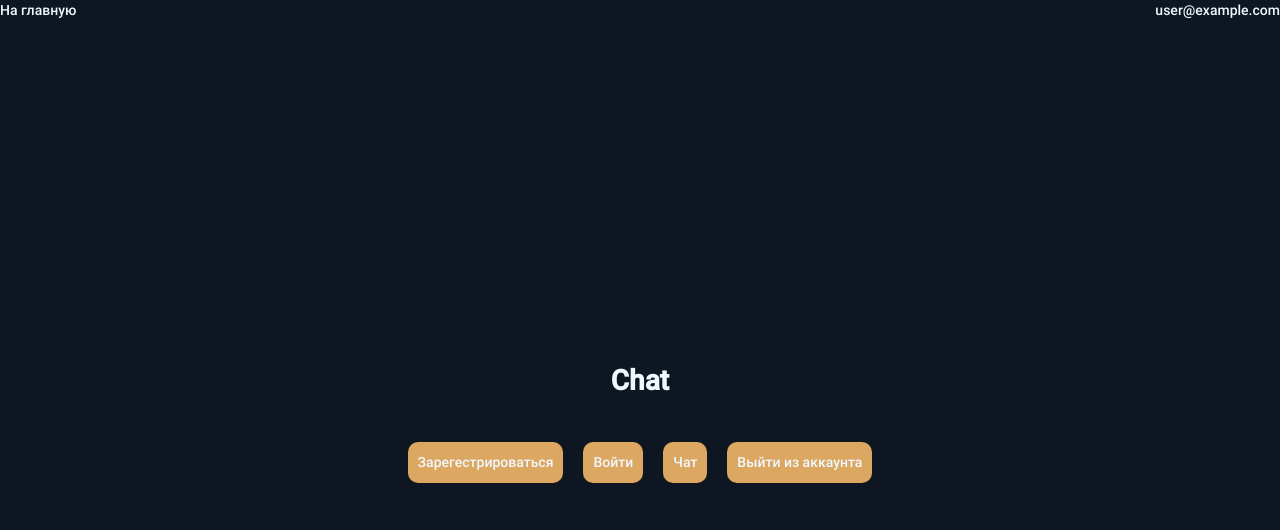
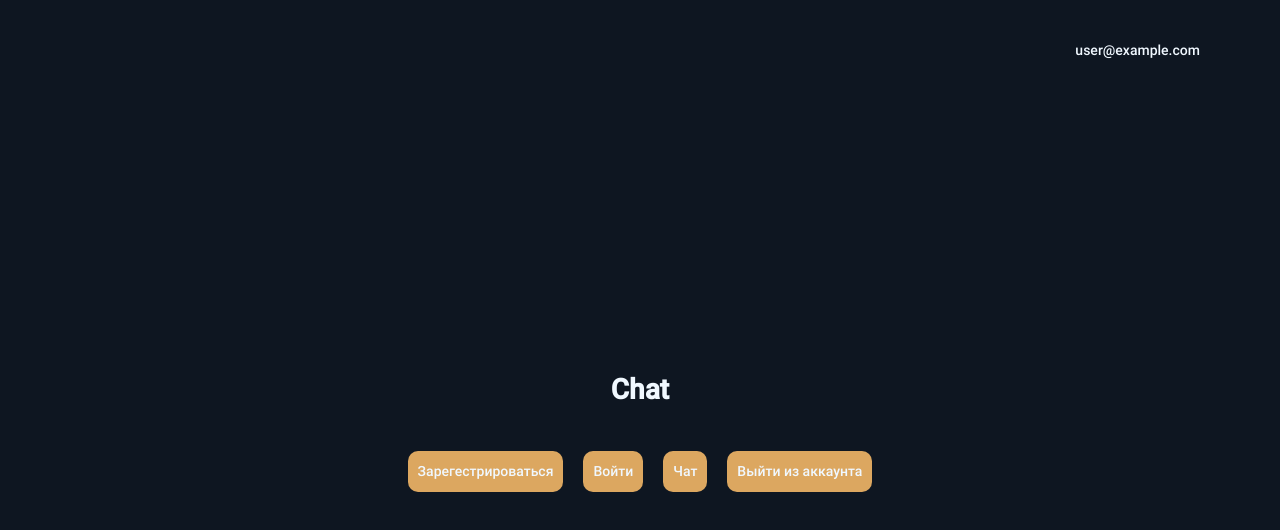
Before and after one commit to AndreyLKK/Chat, a Vue app in the folder client/: page / in a window 1280 px wide. Shown: the top 530 px of the page. Built offline with nearby package versions, Linux system fonts and the light colour scheme; no server answers; sample sign-in values are in the browser's storage.

Commit message:
added scroll to window chat

```diff
--- a/client/src/App.vue
+++ b/client/src/App.vue
@@ -1,11 +1,13 @@
 <template>
   <div class="app">
+    <div class="container">
       <header>
         <MyHeader />
       </header>
       <main class="main">
         <router-view />
       </main>
+    </div>
   </div>
 </template>
 
@@ -18,3 +20,12 @@ onMounted(() => {
   createConnection();
 });
 </script>
+
+<style scoped>
+.container {
+  max-width: 1200px;
+  width: 100%;
+  margin: 0 auto;
+  padding: 0 40px;
+}
+</style>
--- a/client/src/components/MyChat.vue
+++ b/client/src/components/MyChat.vue
@@ -43,12 +43,24 @@ const handlerLeave = () => {
 
 .chat__line {
   border-bottom: 1px solid #cecece;
-  margin: 40px 0px;
+  margin-top: 40px;
 }
 
 .chat__flex {
   flex: 1;
-  overflow-y: auto;
-  max-height: calc(100vh - 140px);
+  overflow-y: scroll;
+  max-height: calc(100vh - 180px);
+}
+
+.chat__flex::-webkit-scrollbar {
+  width: 0px;
+}
+
+.chat__flex::-webkit-scrollbar-thumb {
+  background: transparent;
+}
+
+.chat__flex::-webkit-scrollbar-track {
+  background: transparent;
 }
 </style>
--- a/client/src/components/MyHeader.vue
+++ b/client/src/components/MyHeader.vue
@@ -4,12 +4,6 @@
       Водйите в профиль
     </button>
     <p class="header_text" v-else>{{ authStore.user.email }}</p>
-    <router-link
-      v-if="authStore.user"
-      class="header__link"
-      :to="{ name: 'main' }"
-      >На главную</router-link
-    >
   </div>
 </template>
 
@@ -24,5 +18,6 @@ const authStore = useAuth();
   display: flex;
   justify-content: space-between;
   flex-direction: row-reverse;
+  padding-top: 40px;
 }
 </style>
--- a/client/src/components/MyMessagesUsers.vue
+++ b/client/src/components/MyMessagesUsers.vue
@@ -1,5 +1,5 @@
 <template>
-  <ul class="user">
+  <ul class="user" ref="messagesContainer">
     <li
       class="user__content"
       v-for="(msg, idx) in messages"
@@ -18,7 +18,7 @@
 </template>
 
 <script setup>
-import { onMounted, onBeforeUnmount, ref } from "vue";
+import { onMounted, onBeforeUnmount, ref, nextTick } from "vue";
 import { getFromLocalStorage } from "@/helpers/localStorage.ts";
 // import { UserMessage } from "@/types";
 import {
@@ -33,6 +33,8 @@ const authStore = useAuth();
 
 const messages = ref([]);
 
+const messagesContainer = ref(null);
+
 onMounted(() => {
   createConnection();
 
@@ -44,7 +46,19 @@ onMounted(() => {
 
 responseMessage((data) => {
   messages.value.push(data);
+  nextTick(() => {
+    scrollToBottom();
+  });
 });
+
+const scrollToBottom = () => {
+  if (messagesContainer.value) {
+    const lastMessage = messagesContainer.value.lastElementChild;
+    if (lastMessage) {
+      lastMessage.scrollIntoView({ behavior: "auto", block: "end" });
+    }
+  }
+};
 
 onBeforeUnmount(() => {
   const socket = createConnection();
@@ -55,7 +69,13 @@ onBeforeUnmount(() => {
 <style scoped lang="scss">
 .user {
   overflow-y: auto;
+  height: auto;
 }
+
+.user::-webkit-scrollbar {
+  display: none;
+}
+
 .user__content {
   text-align: right;
 }
--- a/client/src/components/MySidebar.vue
+++ b/client/src/components/MySidebar.vue
@@ -37,18 +37,13 @@ onMounted(() => {
     // console.log("asdzxc", users.value);
 
     // Загружаем начальный список пользователей
-    console.log("fgh", authStore.user.email);
     readyClient();
     responseUser((usersList) => {
-      console.log("zxc", usersList);
-
       users.value = usersList;
     });
 
     // Подписываемся на обновления через WebSocket
     updateUsers((updatedUsers) => {
-      console.log("updateUsers");
-
       users.value = updatedUsers;
     });
   }
--- a/client/src/services/WebSocket.js
+++ b/client/src/services/WebSocket.js
@@ -24,8 +24,6 @@ export function createUser(name) {
 
 export function responseUser(callback) {
   socket.on("responseUser", (usersList) => {
-    console.log(usersList);
-
     callback(usersList);
   });
 }
--- a/client/src/views/ChatView.vue
+++ b/client/src/views/ChatView.vue
@@ -19,7 +19,7 @@ import MySidebar from "@/components/MySidebar.vue";
 <style scoped lang="scss">
 .content {
   display: flex;
-  height: calc(100vh - 61px);
+  height: calc(100vh - 101px);
   border-top: 1px solid #cecece;
   margin-bottom: 40px;
 }
--- a/client/src/views/LoginView.vue
+++ b/client/src/views/LoginView.vue
@@ -32,7 +32,7 @@ const authStore = useAuth();
 
 <style scoped>
 .entrance {
-  height: calc(100vh - 21px);
+  height: calc(100vh - 61px);
   display: flex;
   max-width: 300px;
   width: 100%;
--- a/client/src/views/MainView.vue
+++ b/client/src/views/MainView.vue
@@ -35,7 +35,7 @@ const userCreationCall = () => {
 
 <style scoped>
 .main-page {
-  height: 100vh;
+  height: calc(100vh - 61px);
   display: flex;
   justify-content: center;
   align-items: center;
--- a/client/src/views/RegisterView.vue
+++ b/client/src/views/RegisterView.vue
@@ -45,7 +45,7 @@ const authStore = useAuth();
 
 <style scoped>
 .registration {
-  height: calc(100vh - 21px);
+  height: calc(100vh - 61px);
   display: flex;
   max-width: 300px;
   width: 100%;
```
Also changed, not shown: client/src/components/MyInputMessage.vue (+0 -10 lines). Lines whose indentation alone changed are shown as unchanged.
